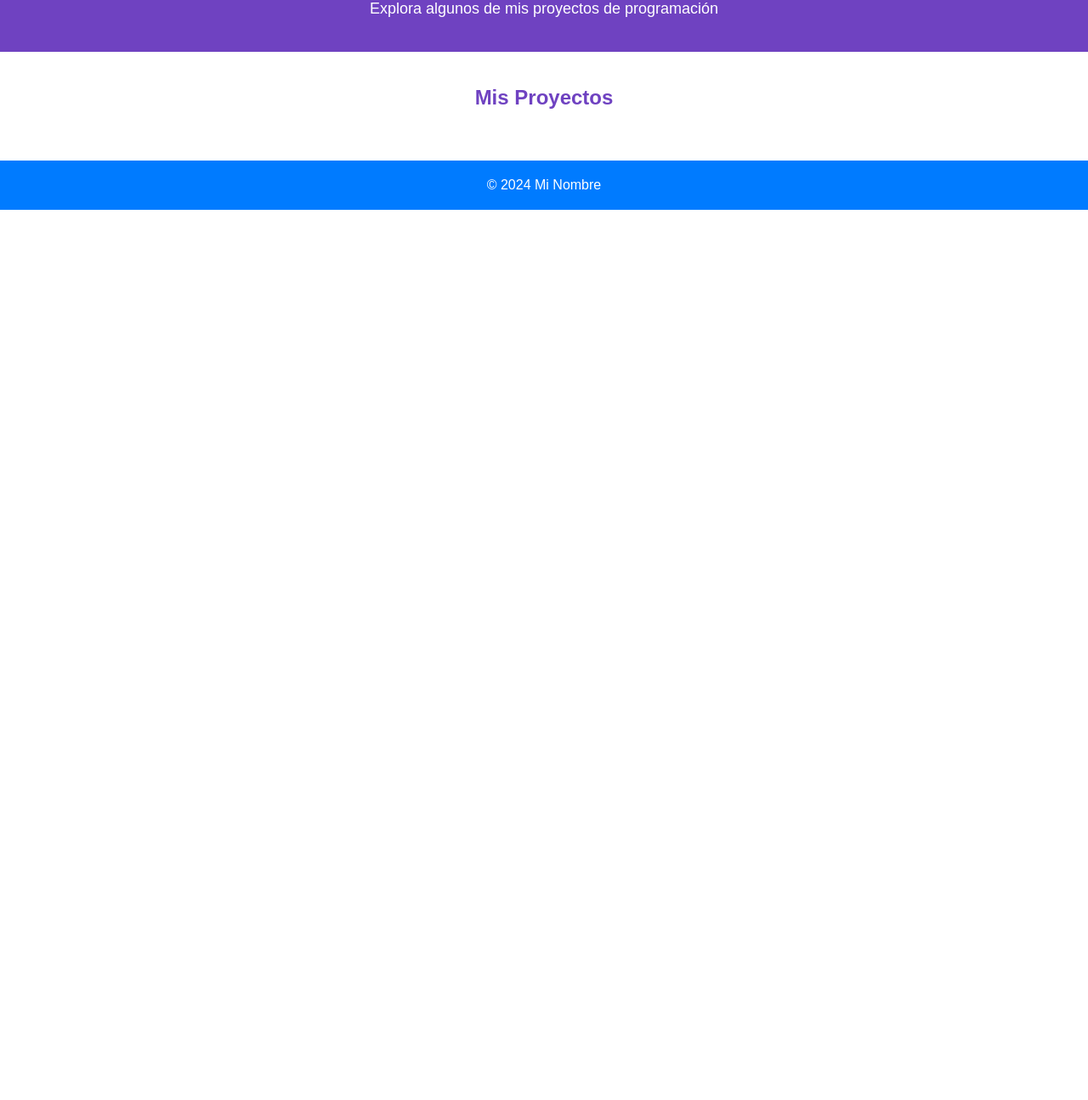
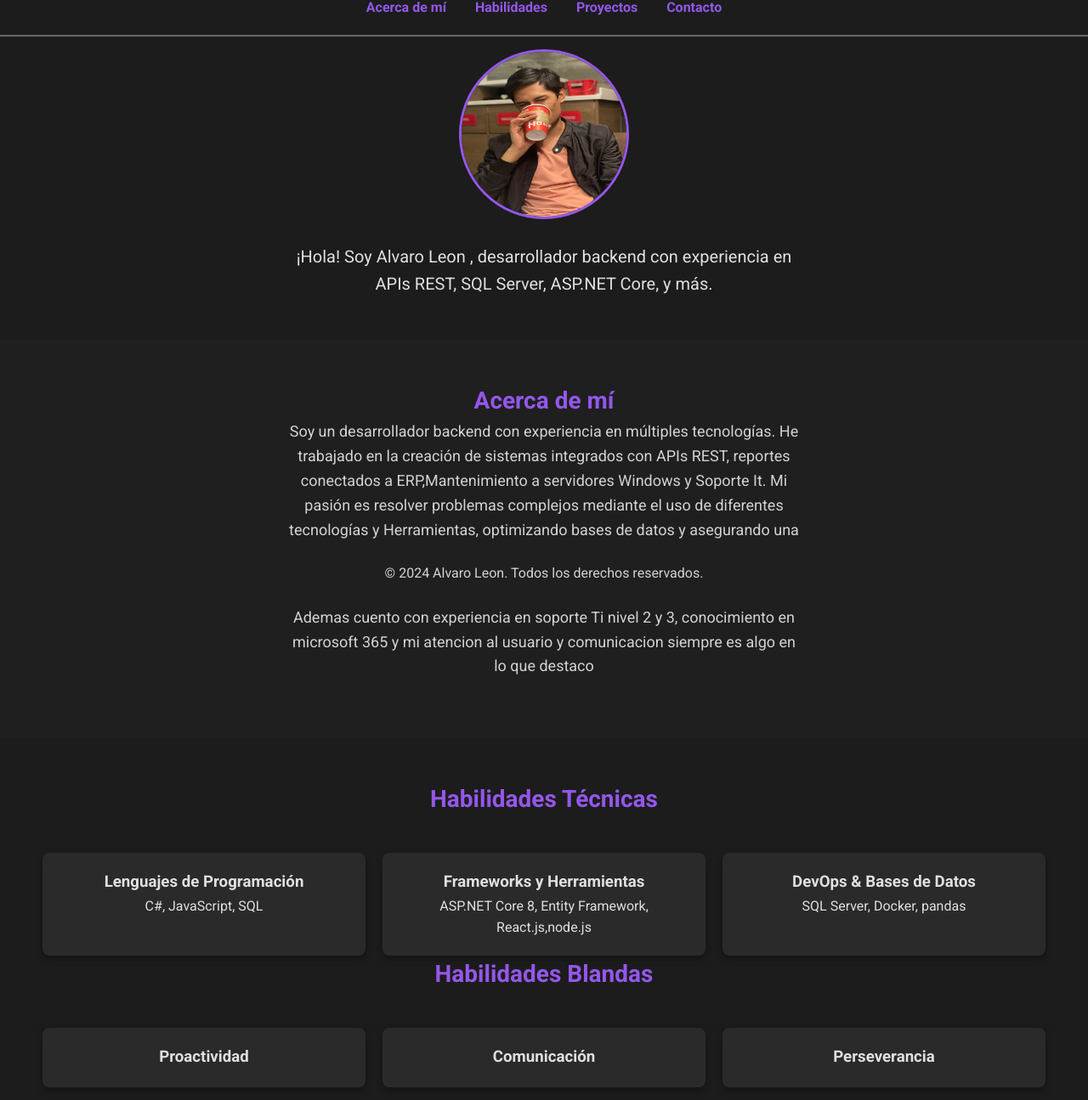
Before and after one commit to Alvdevs/Alvdevs.github.io, a plain HTML site: page index.html in a window 1280 px wide. Shown: the part 92-1387 px from the top of the page at 85% size. Before the commit the page ends 800 px from the top, so only its background shows below. Drawn offline with Linux system fonts and the light colour scheme.

Commit message:
Add files via upload

```diff
--- a/index.html
+++ b/index.html
@@ -3,28 +3,130 @@
 <head>
   <meta charset="UTF-8">
   <meta name="viewport" content="width=device-width, initial-scale=1.0">
-    <title>Portafolio de Proyectos</title>
-    <link rel="stylesheet" href="style.css">
+  <title>Portafolio - [Tu Nombre]</title>
+  <link rel="stylesheet" href="styles.css">
+  <link href="https://fonts.googleapis.com/css2?family=Roboto:wght@300;400;700&display=swap" rel="stylesheet">
 </head>
 <body>
-    <header>
-        <div class="container">
-            <h1>¡Bienvenido a mi Portafolio!</h1>
-            <p>Explora algunos de mis proyectos de programación</p>
-        </div>
+  <!-- Encabezado -->
+  <header class="header">
+    <h1>AlC dev </h1>
+    <nav>
+      <ul>
+        <li><a href="#about">Acerca de mí</a></li>
+        <li><a href="#skills">Habilidades</a></li>
+        <li><a href="#projects">Proyectos</a></li>
+        <li><a href="#contact">Contacto</a></li>
+      </ul>
+    </nav>
   </header>
 
-    <section class="projects">
-        <div class="container">
-            <h2>Mis Proyectos</h2>
-            <!-- Aquí puedes agregar tus proyectos como tarjetas o listas -->
+  <!-- Sección Principal -->
+  <section class="hero">
+    <img src="Imgs/mifoto.jpeg" alt="Alvaro leon " class="profile-pic">
+    <p class="intro-text">¡Hola! Soy Alvaro Leon , desarrollador backend con experiencia en APIs REST, SQL Server, ASP.NET Core, y más.</p>
+  </section>
+
+  <!-- Acerca de mí -->
+  <section id="about" class="about">
+    <h2>Acerca de mí</h2>
+    <p>
+      Soy un desarrollador backend con experiencia en múltiples tecnologías. He trabajado en la creación de sistemas integrados
+      con APIs REST, reportes conectados a ERP,Mantenimiento a servidores Windows y  Soporte It.  Mi pasión es resolver problemas complejos
+      mediante  el uso de diferentes tecnologías y Herramientas, optimizando bases de datos y asegurando una infraestructura sólida.
+    </p>
+
+    <br>
+    <p>
+        Ademas cuento con experiencia en soporte Ti nivel 2 y 3, conocimiento en microsoft 365 y mi atencion al usuario y comunicacion  siempre es algo en lo que destaco
+    </p>
+  </section>
+
+  <!-- Habilidades Técnicas -->
+  <section id="skills" class="skills">
+    <h2>Habilidades Técnicas</h2>
+    <div class="skills-grid">
+      <div>
+        <h3>Lenguajes de Programación</h3>
+        <p>C#, JavaScript, SQL</p>
+      </div>
+      <div>
+        <h3>Frameworks y Herramientas</h3>
+        <p>ASP.NET Core 8, Entity Framework, React.js,node.js</p>
+      </div>
+      <div>
+        <h3>DevOps & Bases de Datos</h3>
+        <p>SQL Server, Docker, pandas</p>
+      </div>
+    </div>
+    <h2>Habilidades Blandas</h2>
+    <div class="skills-grid">
+      <div>
+        <h3>Proactividad</h3>
+
+      </div>
+      <div>
+        <h3>Comunicación</h3>
+
+
+      </div>
+      <div>
+        <h3>Perseverancia</h3>
+
+      </div>
     </div>
   </section>
 
+  <!-- Proyectos -->
+  <section id="projects" class="projects">
+    <h2>Proyectos Destacados</h2>
+    <div class="projects-grid">
+      <div class="project-card">
+        <h3>API REST para CONDUSEF</h3>
+        <p>Desarrollé y gestioné una interfaz conectada a la API de  los sistemas REDECO y REUNE usando C# y ASP.NET Core.</p>
+      </div>
+      <div class="project-card">
+        <h3>Sistema de Comedor con Huella</h3>
+        <p>Desarrollé un sistema con huella dactilar usando Entity Framework y .NET Core.</p>
+      </div>
+      <div class="project-card">
+        <h3>Reporteador de Nómina</h3>
+        <p>Conecté un sistema de reportes a  erp Intelisis usando React y .NET Core.</p>
+<br>
+        <p>Tambien puedo conectarme a sistemas de compact i  usando jdk</p>
+      </div>
+    </div>
+  </section>
+
+  <!-- Contacto (Actualizado) -->
+  <section id="contact" class="contact">
+    <h2>Contacto</h2>
+    <p>si te interezan mis habilidades no dudes en llamar </p>
+    <div class="contact-info">
+      <p><strong>Email:</strong> al99camacho@gmail.com</p>
+      <p><strong>Teléfono:</strong> +52 4461595795</p>
+
+    </div>
+  </section>
+
+  <!-- Footer -->
   <footer>
-        <div class="container">
-            <p>&copy; 2024 Mi Nombre</p>
-        </div>
+    <p>&copy; 2024 Alvaro Leon. Todos los derechos reservados.</p>
   </footer>
+  <script>
+    document.addEventListener('scroll', function () {
+      const sections = document.querySelectorAll('section');
+      const windowHeight = window.innerHeight;
+
+      sections.forEach(section => {
+        const sectionTop = section.getBoundingClientRect().top;
+
+        if (sectionTop < windowHeight - 100) {
+          section.classList.add('visible');
+        }
+      });
+    });
+  </script>
+
 </body>
 </html>
--- /dev/null
+++ b/styles.css
@@ -0,0 +1,219 @@
+/* Estilo global */
+* {
+    margin: 0;
+    padding: 0;
+    box-sizing: border-box;
+    font-family: 'Roboto', sans-serif;
+  }
+
+  body {
+    background-color: #1c1c1c; /* Fondo oscuro más neutro */
+    color: #e0e0e0; /* Texto en gris claro */
+    text-align: center;
+    line-height: 1.6;
+    margin: 0;
+  }
+
+  /* Encabezado */
+  .header {
+    background-color: #1c1c1c; /* Fondo oscuro */
+    padding: 20px;
+    position: fixed;
+    width: 100%;
+    top: 0;
+    left: 0;
+    z-index: 1000;
+    border-bottom: 2px solid #676767; /* Línea sutil en el borde */
+  }
+
+  .header h1 {
+    font-size: 36px;
+    margin-bottom: 10px;
+    color: #e0e0e0; /* Texto en gris claro */
+  }
+
+  .header nav ul {
+    list-style: none;
+    padding: 0;
+  }
+
+  .header nav ul li {
+    display: inline;
+    margin: 0 15px;
+  }
+
+  .header nav ul li a {
+    color: #9457eb; /* Color de acento para los enlaces */
+    text-decoration: none;
+    font-weight: bold;
+    transition: color 0.3s ease;
+  }
+
+  .header nav ul li a:hover {
+    color: #d1c4e9; /* Efecto hover más suave */
+  }
+
+  /* Efectos suaves */
+  section {
+    opacity: 0;
+    transform: translateY(20px);
+    transition: opacity 0.6s ease-out, transform 0.6s ease-out;
+  }
+
+  section.visible {
+    opacity: 1;
+    transform: translateY(0);
+  }
+
+  /* Hero */
+  .hero {
+    margin-top: 100px;
+    padding: 50px 0;
+  }
+
+/* Efecto en la imagen de perfil */
+.profile-pic {
+    width: 200px;
+    height: 200px;
+    border-radius: 50%;
+    border: 3px solid #9457eb; /* Acento morado */
+    transition: transform 0.3s ease, opacity 0.3s ease;
+  }
+
+  .profile-pic:hover {
+    transform: scale(1.1); /* Aumenta el tamaño */
+    opacity: 0.9; /* Reduce la opacidad */
+    box-shadow: 0 8px 20px rgba(0, 0, 0, 0.5); /* Sombra difusa */
+  }
+
+  .intro-text {
+    font-size: 20px;
+    margin-top: 20px;
+    max-width: 600px;
+    margin-left: auto;
+    margin-right: auto;
+    color: #e0e0e0; /* Texto claro */
+  }
+
+  /* Acerca de mí */
+  .about {
+    padding: 50px;
+    background-color: #1f1f1f; /* Fondo gris oscuro */
+  }
+
+  .about h2 {
+    font-size: 28px;
+    color: #9457eb; /* Acento morado */
+  }
+
+  .about p {
+    font-size: 18px;
+    max-width: 600px;
+    margin: 0 auto 20px;
+    color: #d3d3d3; /* Texto en gris más claro */
+  }
+
+  /* Habilidades Técnicas */
+  .skills {
+    padding: 50px;
+    background-color: #1c1c1c; /* Fondo oscuro */
+  }
+
+  .skills h2 {
+    font-size: 28px;
+    color: #9457eb; /* Acento morado */
+    margin-bottom: 40px;
+  }
+
+  .skills-grid {
+    display: grid;
+    grid-template-columns: repeat(auto-fit, minmax(250px, 1fr));
+    gap: 20px;
+  }
+
+  .skills-grid div {
+    background-color: #2a2a2a; /* Cartas en gris oscuro */
+    padding: 20px;
+    border-radius: 8px;
+    box-shadow: 0 4px 10px rgba(0, 0, 0, 0.3);
+    transition: transform 0.3s ease;
+  }
+
+  .skills-grid div:hover {
+    transform: scale(1.05); /* Efecto hover sutil */
+  }
+
+  /* Proyectos */
+  .projects {
+    padding: 50px;
+    background-color: #1f1f1f; /* Fondo gris oscuro */
+  }
+
+  .projects h2 {
+    font-size: 28px;
+    color: #9457eb; /* Acento morado */
+    margin-bottom: 40px;
+  }
+
+  .projects-grid {
+    display: grid;
+    grid-template-columns: repeat(auto-fit, minmax(250px, 1fr));
+    gap: 20px;
+  }
+
+  .project-card {
+    background-color: #2a2a2a; /* Cartas de proyectos en gris oscuro */
+    padding: 20px;
+    border-radius: 8px;
+    box-shadow: 0 4px 10px rgba(0, 0, 0, 0.3);
+    transition: transform 0.3s ease;
+  }
+
+  .project-card:hover {
+    transform: scale(1.05); /* Efecto hover */
+  }
+
+  /* Contacto */
+  .contact {
+    padding: 50px;
+    background-color: #1c1c1c; /* Fondo oscuro */
+  }
+
+  .contact h2 {
+    font-size: 28px;
+    color: #9457eb; /* Acento morado */
+  }
+
+  .contact-info {
+    max-width: 600px;
+    margin: 0 auto;
+  }
+
+  .contact-info p {
+    font-size: 18px;
+    margin: 10px 0;
+    color: #e0e0e0; /* Texto claro */
+  }
+
+  /* Footer */
+  footer {
+    background-color: #1f1f1f; /* Fondo gris oscuro */
+    padding: 20px;
+    color: #d3d3d3; /* Texto en gris claro */
+    position: fixed;
+    width: 100%;
+    bottom: 0;
+    left: 0;
+  }
+
+  /* Animaciones de scroll */
+  @keyframes fadeInUp {
+    from {
+      opacity: 0;
+      transform: translateY(20px);
+    }
+    to {
+      opacity: 1;
+      transform: translateY(0);
+    }
+  }
```
Also changed, not shown: Imgs/mifoto.jpeg (added). Lines whose indentation alone changed are shown as unchanged.
